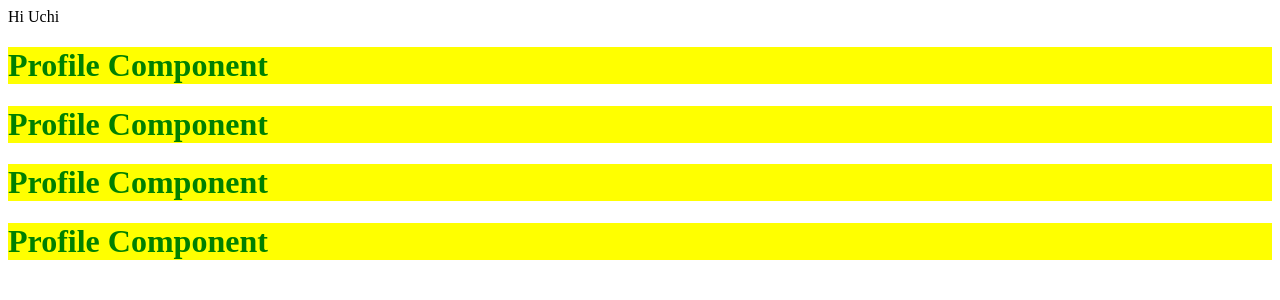
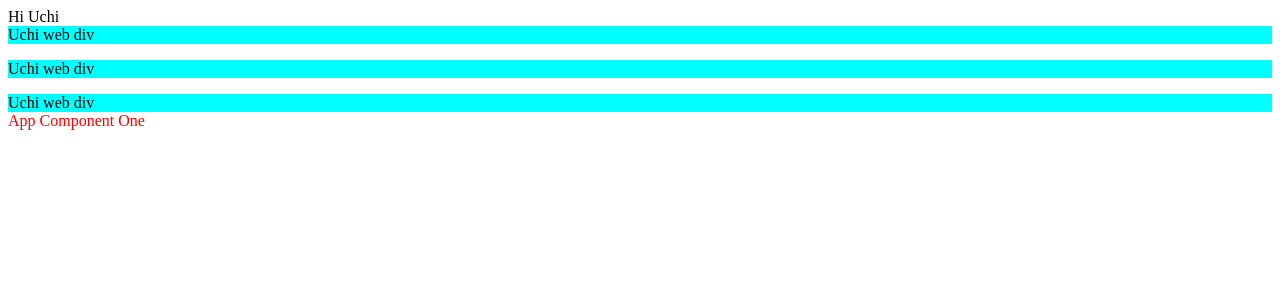
Before and after one commit to UchithmaSenevirathne/Learning-Angular, an Angular app: page / in a window 1280 px wide. Shown: the top 300 px of the page. Built offline with nearby package versions, Linux system fonts and the light colour scheme.

Commit message:
Styling Components with view encapsulation - Emulated, ShadowDom, None

```diff
--- a/src/app/app.component.html
+++ b/src/app/app.component.html
@@ -13,7 +13,16 @@
  <!-- <p app-profile ></p> -->
 
  <!-- multiple selector -->
- <app-profile></app-profile>
+ <!-- <app-profile></app-profile>
  <div app-profile ></div>
  <p app-profile ></p>
- <span app-profile></span>
+ <span app-profile></span> -->
+
+<div>
+    <div app-profile></div>
+    <p app-profile></p>
+    <app-profile></app-profile>
+</div>
+
+<!-- the class name is same as profile component but cause we use emulated encapsulation the css will not apply outside of the component -->
+<div class="uchi">App Component One</div>
--- a/src/app/profile.component.html
+++ b/src/app/profile.component.html
@@ -0,0 +1 @@
+<div class="uchi">Uchi web div</div>
--- a/src/app/profile.component.scss
+++ b/src/app/profile.component.scss
@@ -1,3 +1,8 @@
-h1 {
-    color: green; background-color: yellow;
+// h1 {
+//     color: green; background-color: yellow;
+// }
+
+.uchi{
+    background-color: aqua;
+    // color: blueviolet;
 }
--- a/src/app/profile.component.ts
+++ b/src/app/profile.component.ts
@@ -1,4 +1,4 @@
-import { Component } from "@angular/core";
+import { Component, ViewEncapsulation } from "@angular/core";
 
 @Component({
     standalone: true,
@@ -14,8 +14,18 @@ import { Component } from "@angular/core";
     // multiple selector
     selector: 'app-profile, [app-profile]',
 
-    template: '<h1>Profile Component</h1>',
-    styleUrls: ['./profile.component.scss']
+    // template: '<h1>Profile Component</h1>',
+    templateUrl: './profile.component.html',
+    styleUrls: ['./profile.component.scss'],
+
+    // only global are affected
+    // encapsulation: ViewEncapsulation.Emulated,
+
+    //global style not affected
+    encapsulation: ViewEncapsulation.ShadowDom,
+
+    //global and unique style affected
+    // encapsulation: ViewEncapsulation.None,
 })
 
 export default class ProfileComponent{
--- a/src/styles.scss
+++ b/src/styles.scss
@@ -1 +1,4 @@
 /* You can add global styles to this file, and also import other style files */
+.uchi {
+    color: red;
+}
```
